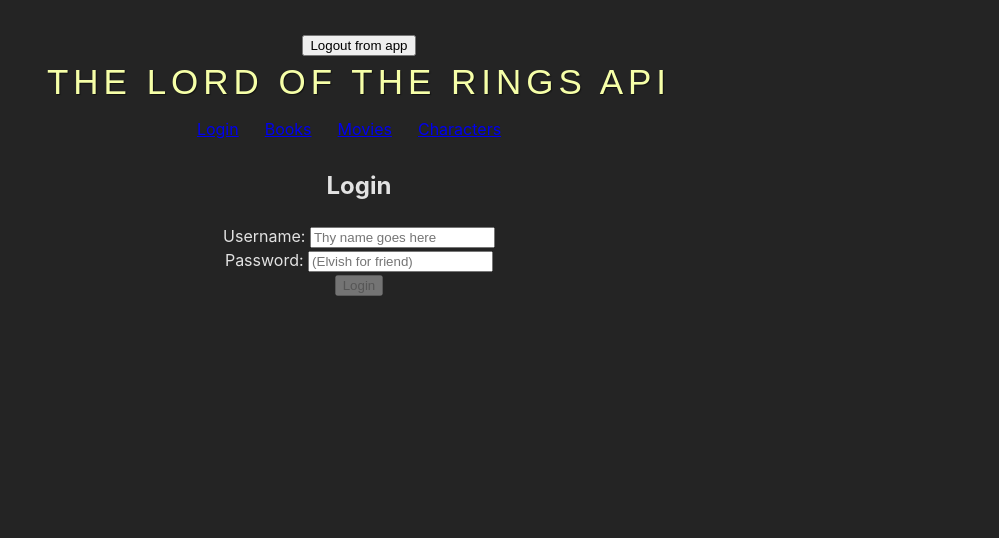
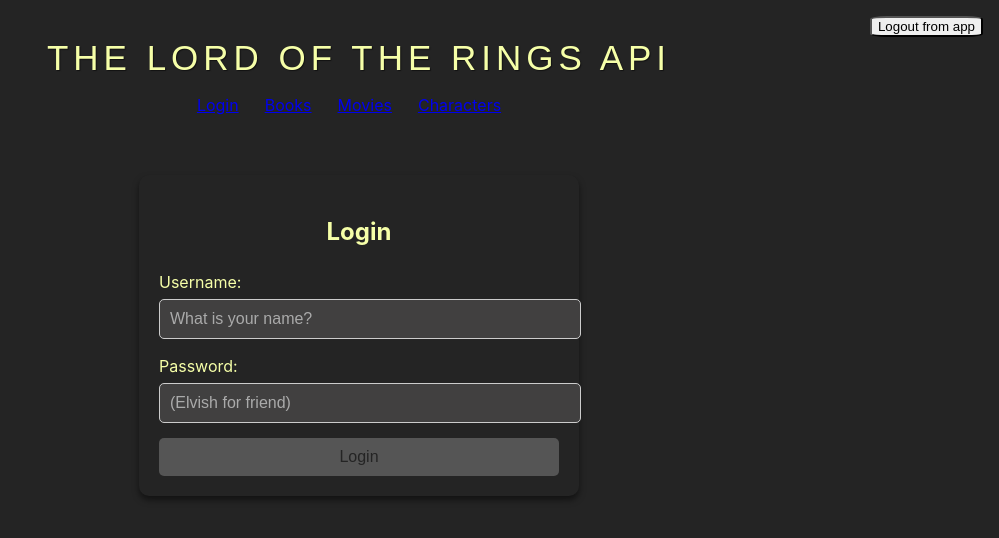
Before and after one commit to ckrenzer720/one-app-to-rule-them-all, a React (Vite) app: page / in a window 1280 px wide. Shown: the top 538 px of the page, without its empty margins (281-1280 px from the left). Built offline with nearby package versions, Linux system fonts and the light colour scheme.

Commit message:
"LoginPage CSS and logout button changes"

```diff
--- a/src/Characters.jsx
+++ b/src/Characters.jsx
@@ -28,7 +28,7 @@
 
   if (loading) return <Spinner on={loading} />;
   if (!localStorage.getItem("token")) {
-    alert("You must login to view the library...");
+    alert("You need to login to view the characters...");
     return <Navigate to="/" />;
   }
 
--- a/src/LoginPage.jsx
+++ b/src/LoginPage.jsx
@@ -1,15 +1,12 @@
 import React, { useState } from "react";
-import axios from "axios";
-import { UNSAFE_NavigationContext, useNavigate } from "react-router-dom";
-import PT from "prop-types";
+import { useNavigate } from "react-router-dom";
 
-const Login = (props) => {
+const Login = () => {
   const [username, setUsername] = useState("");
   const [password, setPassword] = useState("");
   const navigate = useNavigate();
 
   const mockAPI = {
-    // Hardcoded users cause I could'nt figure out how to not
     users: [
       { username: "gandalf", password: "mellon" },
       { username: "frodo", password: "bagginses" },
@@ -18,31 +15,24 @@
       const user = mockAPI.users.find(
         (u) => u.username === username && u.password === password
       );
-      console.log("Attempting login with:", username, password);
       if (!user) {
-        console.error("Invalid credentials for username:", username);
         alert("I have no memory of those credentials...");
+        return null;
       }
-      return { token: "mock-token" }; // Simulated token
+      return { token: "mock-token" };
     },
   };
 
-  const handleSubmit = async (evt) => {
+  const handleSubmit = (evt) => {
     evt.preventDefault();
-    try {
-      const payload = mockAPI.login({
-        username: username.trim(),
-        password: password.trim(),
-      });
-      if (!payload) {
-        navigate("/");
-      } else if (payload) {
-        localStorage.setItem("token", payload.token); // Save token
-        navigate("/books"); // Redirect to books page
-      }
-    } catch (error) {
-      alert(error.message);
-    } // Show error message
+    const payload = mockAPI.login({
+      username: username.trim(),
+      password: password.trim(),
+    });
+    if (payload) {
+      localStorage.setItem("token", payload.token);
+      navigate("/books");
+    }
   };
 
   const isDisabled = () => {
@@ -50,20 +40,20 @@
   };
 
   return (
-    <>
+    <div className="login-container">
       <h2>Login</h2>
       <form id="loginForm" onSubmit={handleSubmit}>
-        <div>
-          <label>Username: </label>
+        <div className="form-group">
+          <label>Username:</label>
           <input
             type="text"
             value={username}
-            placeholder="Thy name goes here"
+            placeholder="What is your name?"
             onChange={(e) => setUsername(e.target.value)}
           />
         </div>
-        <div>
-          <label>Password: </label>
+        <div className="form-group">
+          <label>Password:</label>
           <input
             type="password"
             value={password}
@@ -71,11 +61,12 @@
             onChange={(e) => setPassword(e.target.value)}
           />
         </div>
-        <button disabled={isDisabled()} type="submit">
+        <button disabled={isDisabled()} type="submit" className="login-button">
           Login
         </button>
       </form>
-    </>
+    </div>
   );
 };
+
 export default Login;
--- a/src/Movies.jsx
+++ b/src/Movies.jsx
@@ -26,7 +26,7 @@
 
   if (loading) return <Spinner on={loading} />;
   if (!localStorage.getItem("token")) {
-    alert("You must login to view the library...");
+    alert("You need to login to view the movies...");
     return <Navigate to="/" />;
   }
 
--- a/src/styles/index.css
+++ b/src/styles/index.css
@@ -58,6 +58,14 @@
   margin-top: 2rem;
   line-height: 2rem;
   text-align: center;
+}
+
+#logout {
+  position: absolute;
+  top: 0;
+  right: 0;
+  margin: 1rem;
+  border-radius: 15%;
 }
 
 nav,
@@ -196,3 +204,64 @@
 .filter-container input::placeholder {
   color: #aaa;
 }
+
+/* Login container styling */
+.login-container {
+  max-width: 400px;
+  margin: 50px auto;
+  padding: 20px;
+  background-color: #242424; /* Dark background */
+  border-radius: 10px;
+  box-shadow: 0 4px 6px rgba(0, 0, 0, 0.5);
+  color: #f6ffa8; /* Golden text color */
+  text-align: center;
+}
+
+/* Form group styling */
+.form-group {
+  margin-bottom: 15px;
+  text-align: left;
+}
+
+.form-group label {
+  display: block;
+  margin-bottom: 5px;
+  font-size: 1rem;
+  color: #f6ffa8;
+}
+
+.form-group input {
+  width: 100%;
+  padding: 10px;
+  font-size: 1rem;
+  border: 1px solid #ccc;
+  border-radius: 5px;
+  background-color: #414040; /* Darker input background */
+  color: #f6ffa8; /* Golden text color */
+}
+
+.form-group input::placeholder {
+  color: #aaa; /* Placeholder text color */
+}
+
+/* Login button styling */
+.login-button {
+  width: 100%;
+  padding: 10px;
+  font-size: 1rem;
+  background-color: goldenrod;
+  color: #242424;
+  border: none;
+  border-radius: 5px;
+  cursor: pointer;
+  transition: background-color 0.3s ease;
+}
+
+.login-button:disabled {
+  background-color: #555; /* Disabled button color */
+  cursor: not-allowed;
+}
+
+.login-button:hover:not(:disabled) {
+  background-color: #f6ffa8; /* Lighter hover color */
+}
```
